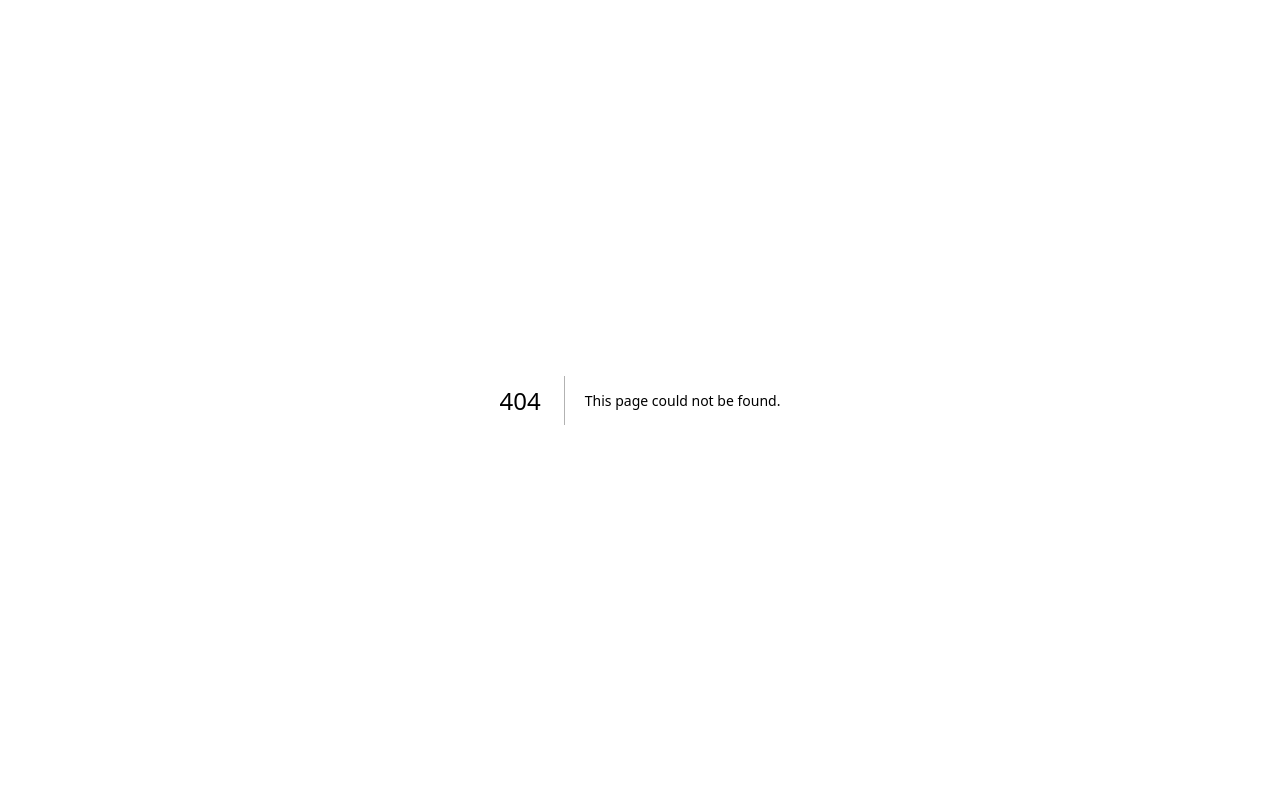
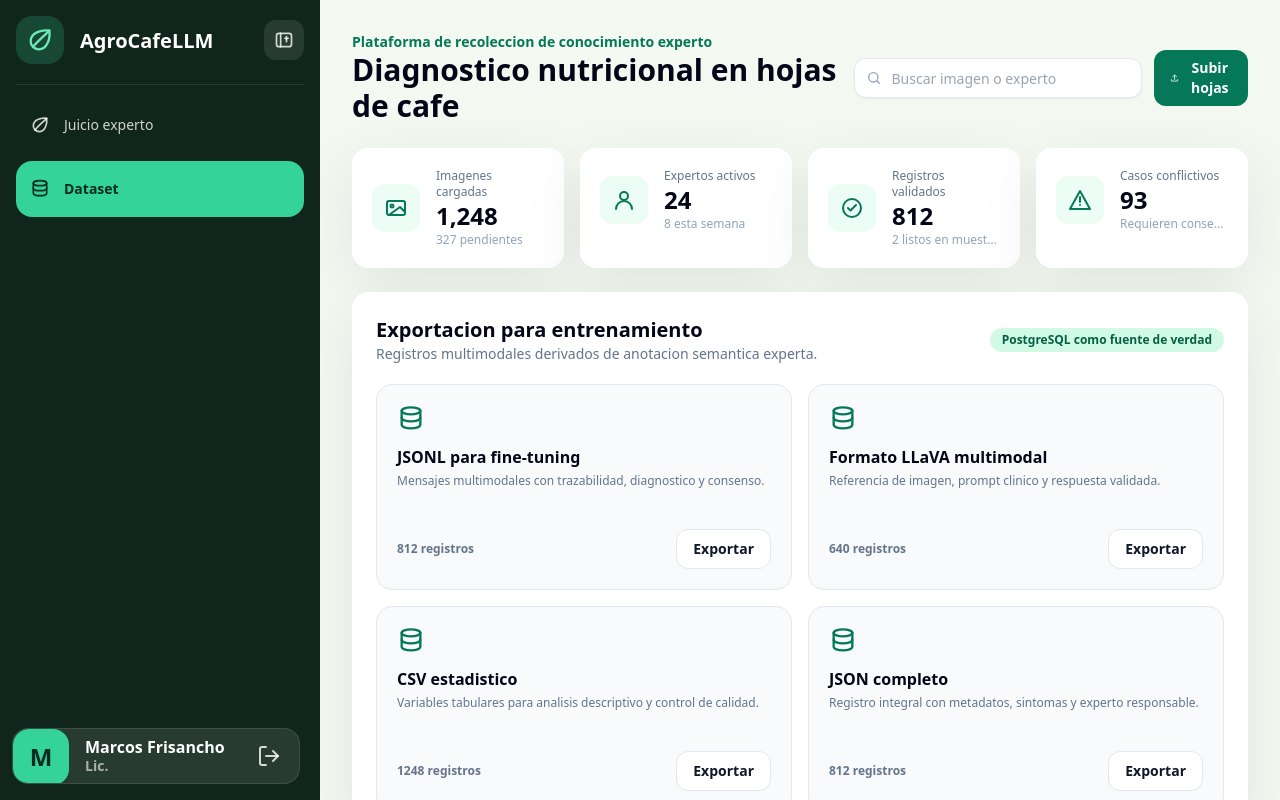
Before and after one commit to Makusoku/tesis-vlm, a Next.js app in the folder frontend/: page /dataset in a window 1280 px wide. Before the commit this address had no page. Built offline with nearby package versions, Linux system fonts and the light colour scheme.

Commit message:
feat(router): usar rutas reales para vistas principales

```diff
--- /dev/null
+++ b/frontend/app/(platform)/dataset/page.tsx
@@ -0,0 +1,5 @@
+import { DatasetView } from "@/features/dataset/dataset-view";
+
+export default function DatasetPage() {
+  return <DatasetView />;
+}
--- /dev/null
+++ b/frontend/app/(platform)/juicio-experto/page.tsx
@@ -0,0 +1,5 @@
+import { ExpertJudgmentView } from "@/features/expert-judgment/expert-judgment-view";
+
+export default function ExpertJudgmentPage() {
+  return <ExpertJudgmentView />;
+}
--- /dev/null
+++ b/frontend/app/(platform)/layout.tsx
@@ -0,0 +1,9 @@
+import { AppShell } from "@/components/app-shell";
+
+export default function PlatformLayout({
+  children,
+}: Readonly<{
+  children: React.ReactNode;
+}>) {
+  return <AppShell>{children}</AppShell>;
+}
--- a/frontend/app/page.tsx
+++ b/frontend/app/page.tsx
@@ -1,22 +1,5 @@
-"use client";
-
-import { useState } from "react";
-import { AppHeader } from "@/components/app-header";
-import { Sidebar } from "@/components/sidebar";
-import { DatasetView } from "@/features/dataset/dataset-view";
-import { ExpertJudgmentView } from "@/features/expert-judgment/expert-judgment-view";
-import type { ScreenId } from "@/lib/types";
+import { redirect } from "next/navigation";
 
 export default function Home() {
-  const [activeScreen, setActiveScreen] = useState<ScreenId>("expert-judgment");
-
-  return (
-    <main className="min-h-screen bg-canopy-50 lg:flex lg:h-screen lg:overflow-hidden">
-      <Sidebar active={activeScreen} onChange={setActiveScreen} />
-      <section className="min-w-0 flex-1 p-4 md:p-6 xl:p-8 lg:h-screen lg:overflow-y-auto">
-        <AppHeader />
-        {activeScreen === "expert-judgment" ? <ExpertJudgmentView /> : <DatasetView />}
-      </section>
-    </main>
-  );
+  redirect("/juicio-experto");
 }
--- /dev/null
+++ b/frontend/components/app-shell.tsx
@@ -0,0 +1,19 @@
+import type { ReactNode } from "react";
+import { AppHeader } from "@/components/app-header";
+import { Sidebar } from "@/components/sidebar";
+
+interface AppShellProps {
+  children: ReactNode;
+}
+
+export function AppShell({ children }: AppShellProps) {
+  return (
+    <main className="min-h-screen bg-canopy-50 lg:flex lg:h-screen lg:overflow-hidden">
+      <Sidebar />
+      <section className="min-w-0 flex-1 p-4 md:p-6 xl:p-8 lg:h-screen lg:overflow-y-auto">
+        <AppHeader />
+        {children}
+      </section>
+    </main>
+  );
+}
--- a/frontend/components/sidebar.tsx
+++ b/frontend/components/sidebar.tsx
@@ -1,23 +1,20 @@
 "use client";
 
+import Link from "next/link";
+import { usePathname } from "next/navigation";
 import { useEffect, useState } from "react";
-import type { ScreenId } from "@/lib/types";
 import { expert } from "@/lib/mock-data";
 import { DatabaseIcon, LeafIcon, LogoutIcon, SidebarPinIcon } from "./icons";
 
-interface SidebarProps {
-  active: ScreenId;
-  onChange: (screen: ScreenId) => void;
-}
-
 const navItems = [
-  { id: "expert-judgment" as const, label: "Juicio experto", icon: LeafIcon },
-  { id: "dataset" as const, label: "Dataset", icon: DatabaseIcon },
+  { href: "/juicio-experto", label: "Juicio experto", icon: LeafIcon },
+  { href: "/dataset", label: "Dataset", icon: DatabaseIcon },
 ];
 
 const expertInitial = expert.name.trim().charAt(0).toUpperCase();
 
-export function Sidebar({ active, onChange }: SidebarProps) {
+export function Sidebar() {
+  const pathname = usePathname();
   const [isPinned, setIsPinned] = useState(false);
   const [isHovered, setIsHovered] = useState(false);
   const isExpanded = isPinned || isHovered;
@@ -74,18 +71,17 @@ export function Sidebar({ active, onChange }: SidebarProps) {
       <nav className="flex w-72 gap-2 overflow-x-auto lg:flex-col lg:overflow-visible">
         {navItems.map((item) => {
           const Icon = item.icon;
-          const selected = active === item.id;
+          const selected = pathname === item.href;
           return (
-            <button
-              key={item.id}
-              onClick={() => onChange(item.id)}
+            <Link
+              key={item.href}
+              href={item.href}
               className={`grid h-14 shrink-0 grid-cols-[3rem_1fr] items-center overflow-hidden rounded-2xl px-0 text-sm transition-all duration-300 ease-out ${
                 isExpanded ? "w-72" : "w-12"
               } ${
                 selected ? "bg-emerald-400 font-semibold text-emerald-950" : "text-white/80 hover:bg-white/10"
               }`}
               title={item.label}
-              type="button"
             >
               <span className="flex h-12 w-12 items-center justify-center">
                 <Icon className="h-5 w-5 shrink-0" />
@@ -93,7 +89,7 @@ export function Sidebar({ active, onChange }: SidebarProps) {
               <span className="whitespace-nowrap text-left">
                 {item.label}
               </span>
-            </button>
+            </Link>
           );
         })}
       </nav>
```
Also changed, not shown: 1 other file (tests, documents, lock files or other folders).
